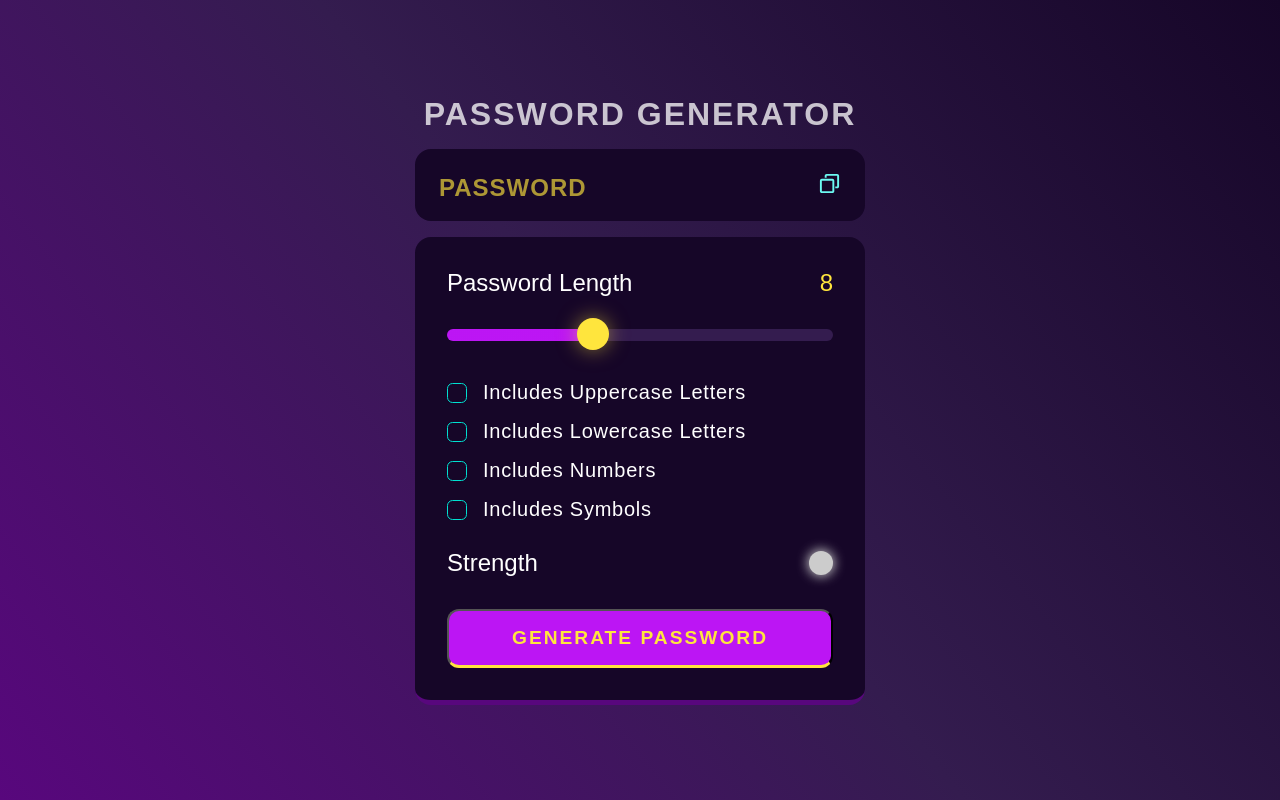
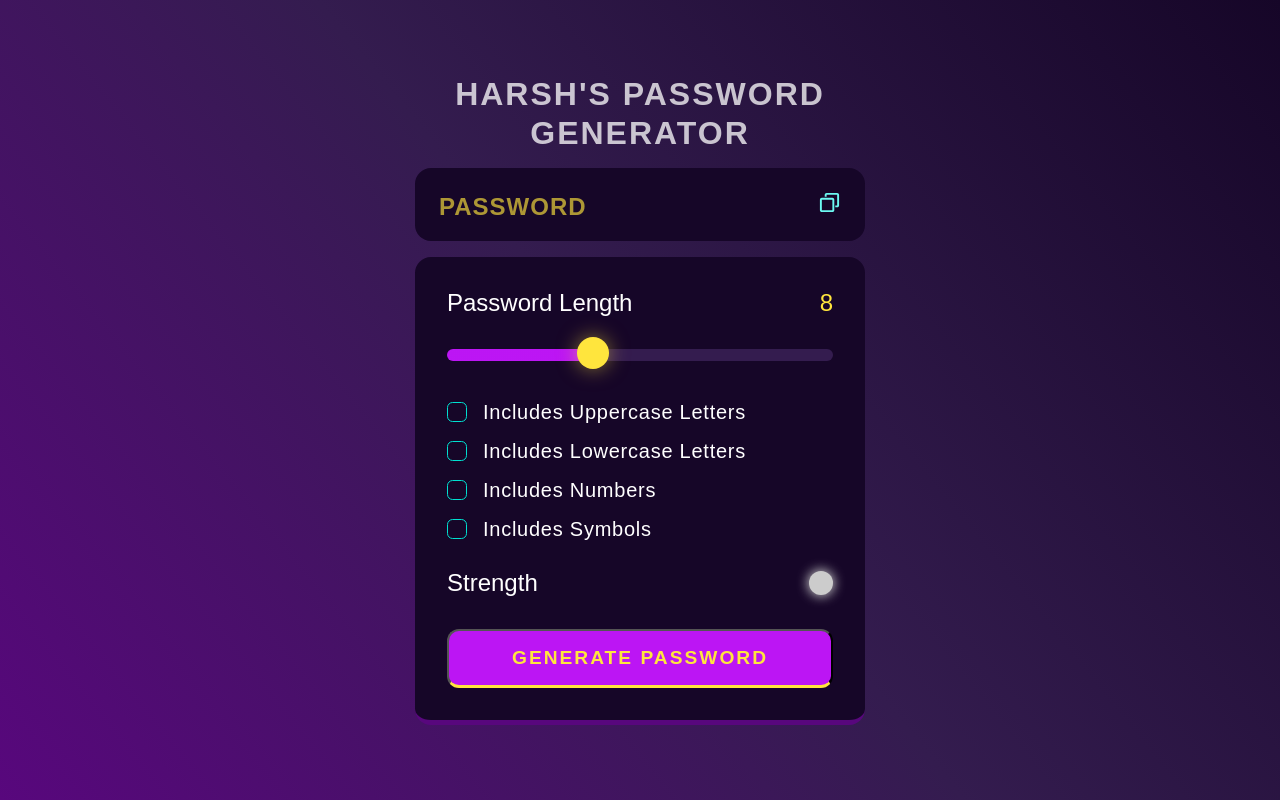
Before and after one commit to HarshDodiya1/password-generator, a plain HTML site: page index.html in a window 1280 px wide. Drawn offline with Linux system fonts and the light colour scheme.

Commit message:
Changed the name for the application

```diff
--- a/index.html
+++ b/index.html
@@ -11,8 +11,7 @@
 </head>
 <body>
     <div class="container">
-
-        <h1>Password Generator</h1>
+        <h1>Harsh's Password Generator</h1>
         <div class="display-container">
             <input readonly placeholder="Password" class="display" data-passwordDisplay>
 
```
